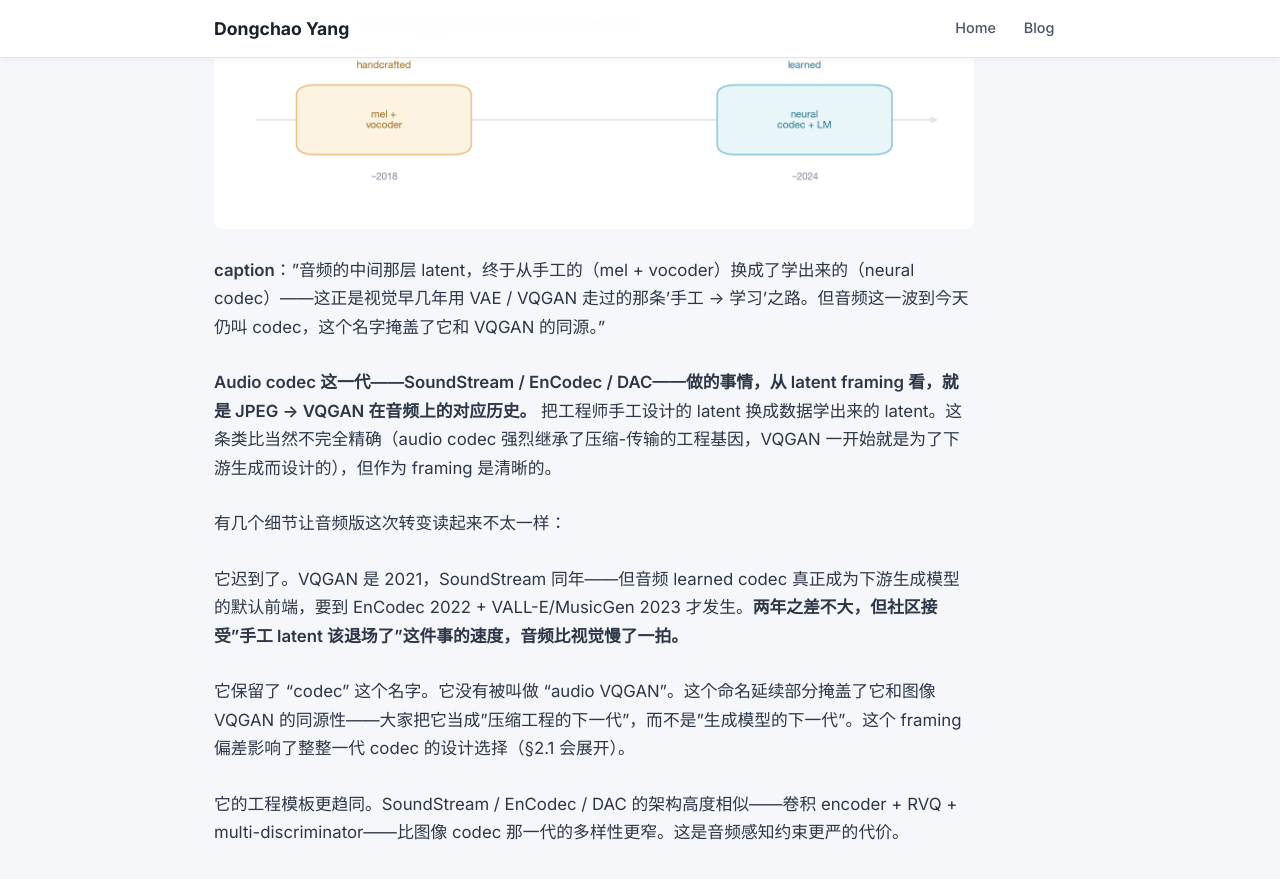
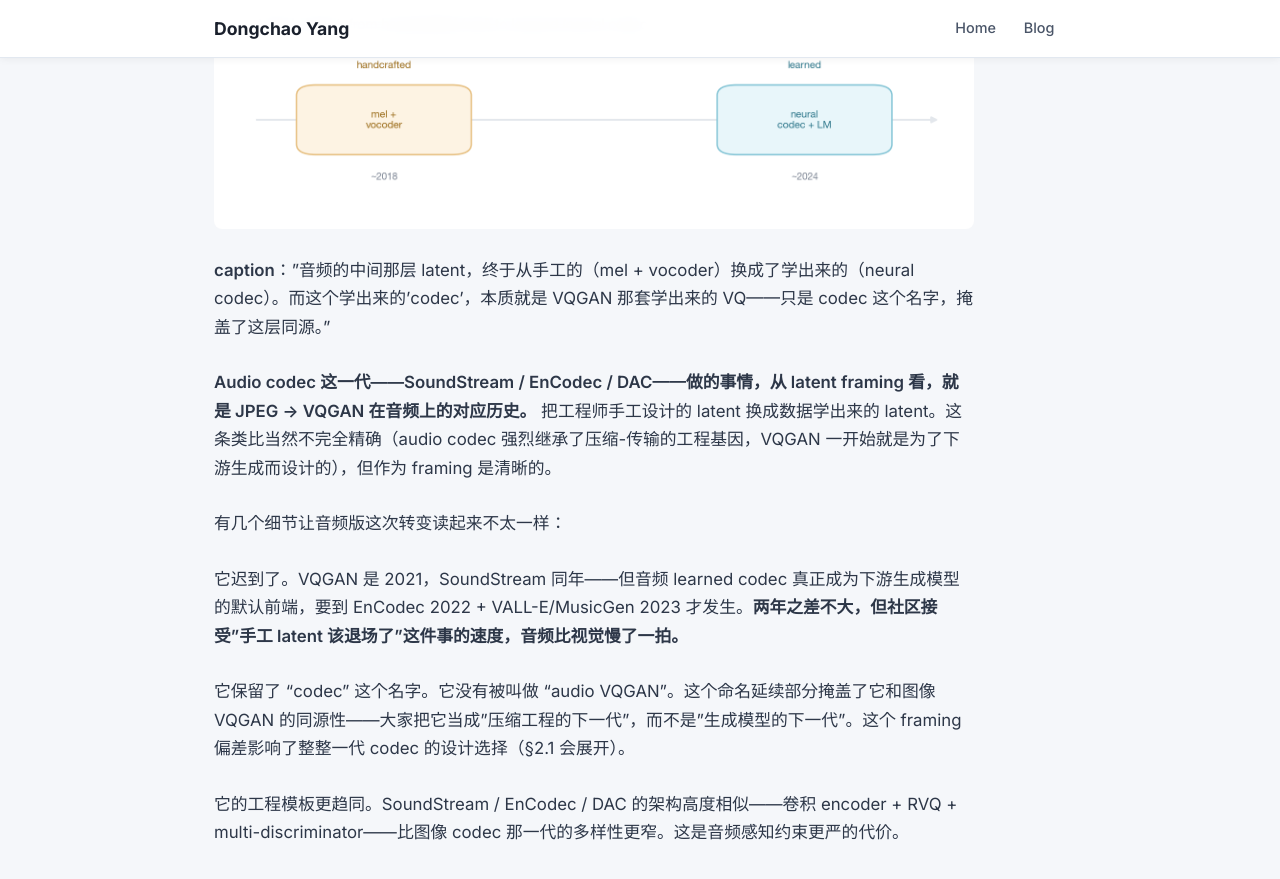
Before and after one commit to yangdongchao/yangdongchao.github.io, a Jekyll site: the page built from _posts/2026-06-09-audio-latent-space.md, in a window 1280 px wide and 900 px high, scrolled down 8819 px. Shown: the top 879 px of the window. Built offline with Jekyll 4.4.1, drawn with Linux system fonts in a browser that asks for light colours; formulas are drawn with MathJax 3.

Commit message:
Blog: fig3 caption — drop the shaky 'vision had a handcrafted latent' parallel
Keep only the solid point: audio's neural 'codec' is a VQGAN-style learned VQ;
the name obscures that shared origin. No claim about a vision handcrafted era.

Co-Authored-By: Claude Opus 4.8 (1M context) <noreply@anthropic.com>

```diff
--- a/_posts/2026-06-09-audio-latent-space.md
+++ b/_posts/2026-06-09-audio-latent-space.md
@@ -148,7 +148,7 @@ VQGAN（Esser et al., 2021）[^vqgan]做的事情很简单：**让 latent 自己
 
 ![Timeline: handcrafted to learned latent](/img/blog/audio-latent-space/fig3_timeline.png)
 
-**caption**："音频的中间那层 latent，终于从手工的（mel + vocoder）换成了学出来的（neural codec）——这正是视觉早几年用 VAE / VQGAN 走过的那条'手工 → 学习'之路。但音频这一波到今天仍叫 codec，这个名字掩盖了它和 VQGAN 的同源。"
+**caption**："音频的中间那层 latent，终于从手工的（mel + vocoder）换成了学出来的（neural codec）。而这个学出来的'codec'，本质就是 VQGAN 那套学出来的 VQ——只是 codec 这个名字，掩盖了这层同源。"
 
 **Audio codec 这一代——SoundStream / EnCodec / DAC——做的事情，从 latent framing 看，就是 JPEG → VQGAN 在音频上的对应历史。** 把工程师手工设计的 latent 换成数据学出来的 latent。这条类比当然不完全精确（audio codec 强烈继承了压缩-传输的工程基因，VQGAN 一开始就是为了下游生成而设计的），但作为 framing 是清晰的。
 
```
Also changed, not shown: _posts/2026-06-09-audio-latent-space-en.md (+1 -1 lines).
